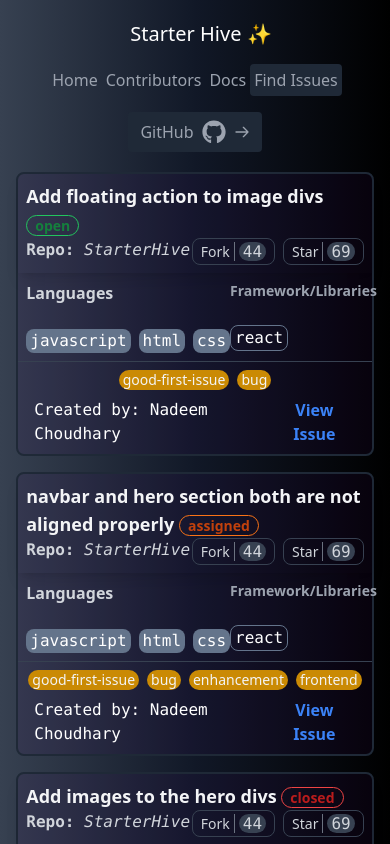
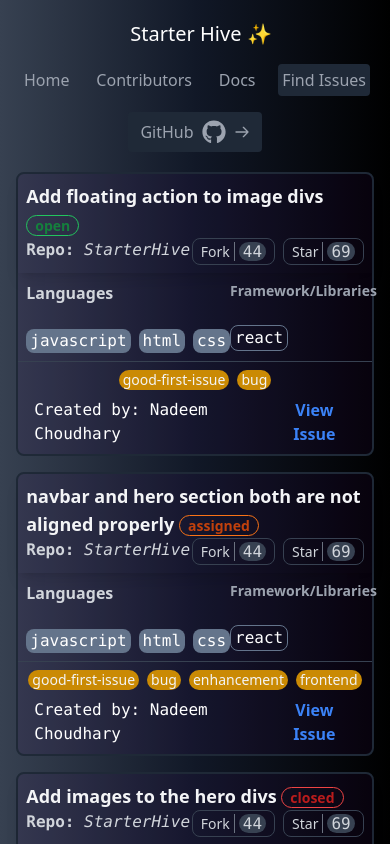
Before and after one commit to ArslanYM/StarterHive, a React (Vite) app in the folder web/: page /issues in a window 390 px wide. Shown: the top 844 px of the page. Built offline with nearby package versions, Linux system fonts and the light colour scheme.

Commit message:
fix: added a utility class

```diff
--- a/web/src/index.css
+++ b/web/src/index.css
@@ -1,6 +1,12 @@
 @tailwind base;
 @tailwind components;
 @tailwind utilities;
+
+@layer utilities {
+  .width-unset {
+    width: unset;
+  }
+}
 
 html,
 body {
--- a/web/src/layouts/Header.jsx
+++ b/web/src/layouts/Header.jsx
@@ -9,8 +9,8 @@ const Header = () => {
   const active = true;
   return (
     <header className="text-gray-400 bg-gradient-to-r from-gray-700 via-gray-900 to-black  body-font flex-nowrap">
-      <div className="container mx-auto flex flex-wrap p-5  flex-col md:flex-row items-center justify-between">
-        <nav className="flex  flex-wrap items-center text-base ">
+      <div className="container mx-auto flex flex-wrap p-5  flex-col w-full md:flex-row items-center justify-between">
+        <nav className="flex  flex-wrap items-center text-base w-full justify-between md:width-unset md:justify-normal  ">
           <Link to="/" className={` px-1 py-1 md:px-3  rounded hover:text-white cursor-pointer md:font-bold ${path == "/" && "bg-gray-800  "}`}>
             Home
           </Link>
```
